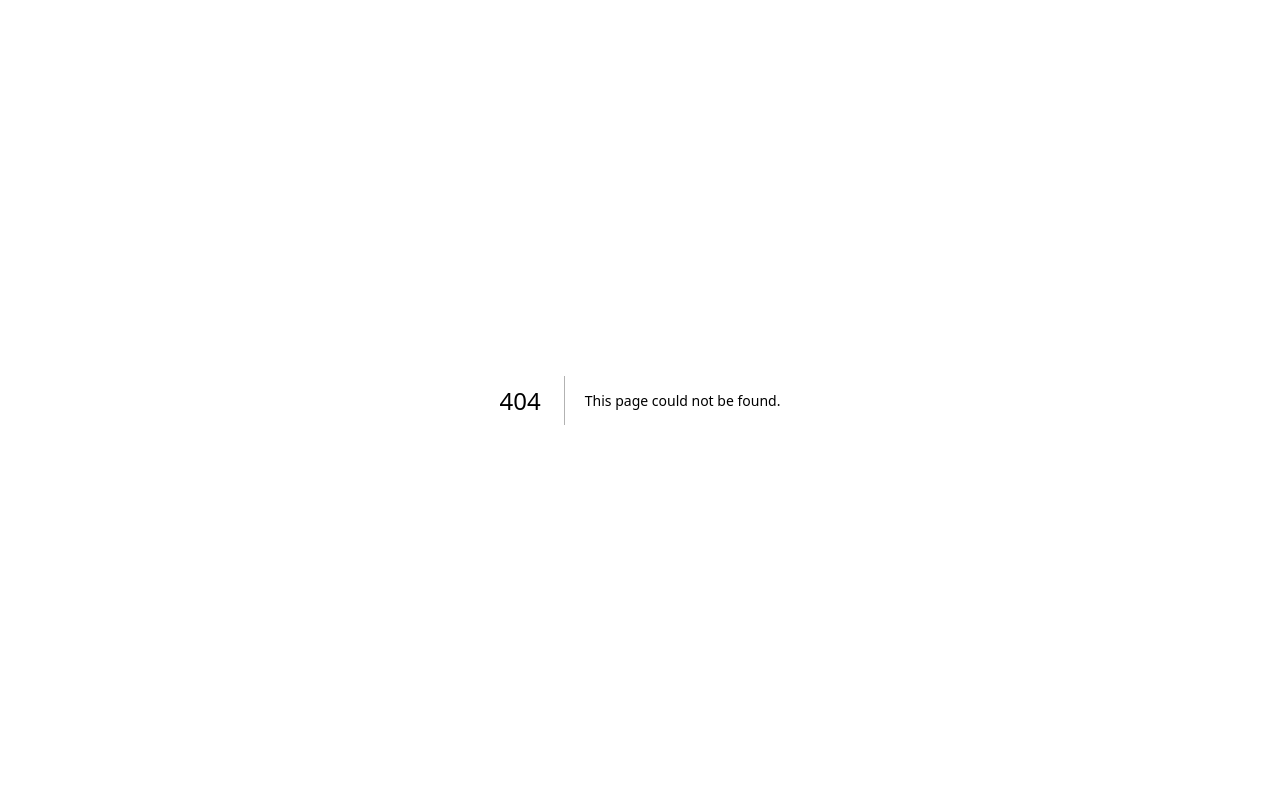
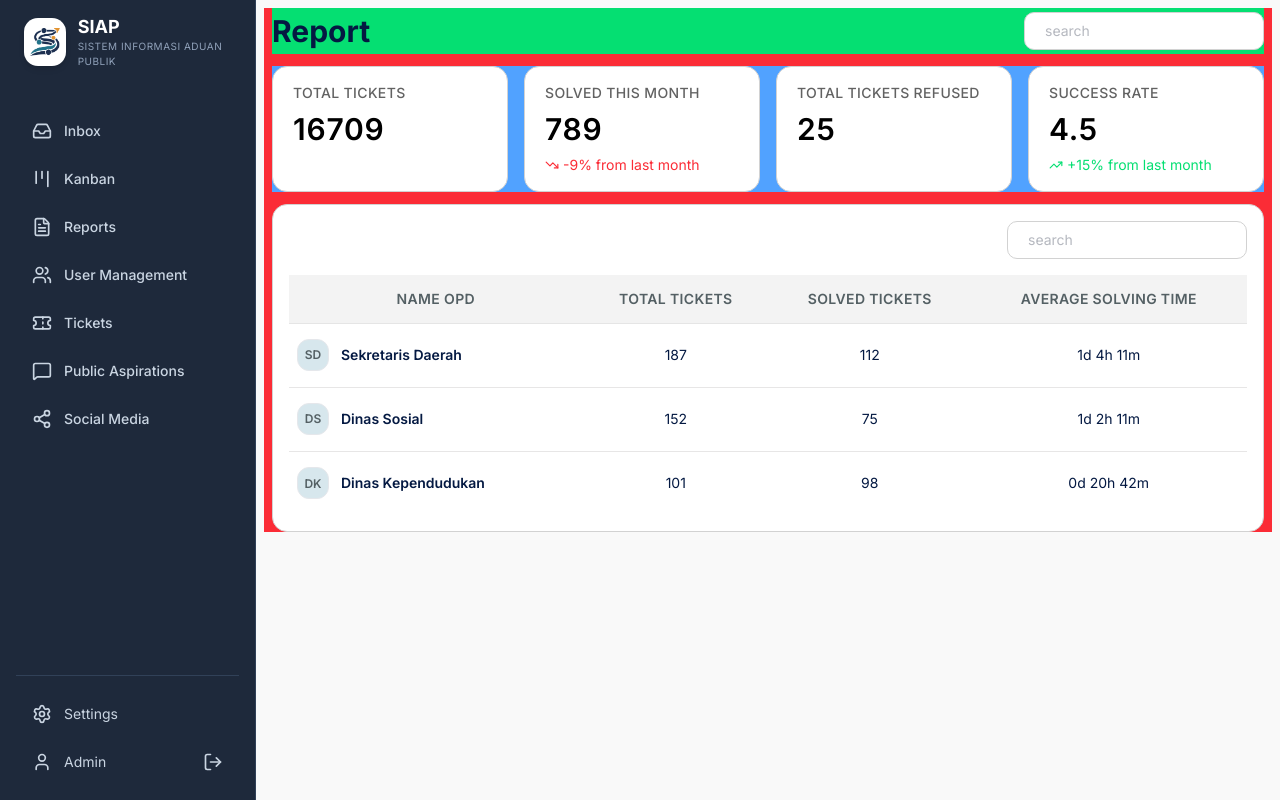
Before and after one commit to hibahsiap/SIAP, a Next.js app: page /dashboard/reports in a window 1280 px wide. Before the commit this address had no page. Built offline with nearby package versions, Linux system fonts and the light colour scheme.

Commit message:
feat: design card statistic and table

```diff
--- /dev/null
+++ b/app/dashboard/reports/page.tsx
@@ -0,0 +1,88 @@
+import CardStats from "@/components/CardStats";
+import SearchField from "@/components/SearchField";
+import TableTemplate, { ColumnDefinition } from "@/components/TableTemplate";
+import { formatNameCell, TableRowData } from "@/constants/tableFormats";
+
+const stats = [
+    {
+        title: "total tickets",
+        number: 16709,
+    },
+    {
+        title: "solved this month",
+        number: 789,
+        trend: false,
+        numberTrend: 9,
+    },
+    {
+        title: "total tickets refused",
+        number: 25,
+    },
+    {
+        title: "success rate",
+        number: 4.5,
+        trend: true,
+        numberTrend: 15,
+    },
+]
+
+export default function Reports() {
+
+    // Definisi Kolom khusus untuk halaman issue category
+    const userColumns: ColumnDefinition[] = [
+        {
+        header: "NAME OPD",
+        key: "name",
+        cell: (_, rowData) => formatNameCell(rowData)
+        },
+        { header: "TOTAL TICKETS", key: "totalTickets" },
+        { header: "SOLVED TICKETS", key: "solvedTickets" },
+        { header: "AVERAGE SOLVING TIME", key: "averageSolvingTime" },
+        // // {
+        // // header: "ROLE",
+        // // key: "role",
+        // // cell: (value) => formatRoleCell(value)
+        // // },
+        // {
+        // header: "ACTIONS",
+        // key: "actions",
+        // className: "text-right",
+        // cell: (_, rowData) => formatActionCell(rowData, handleEdit, handleDelete)
+        // },
+    ];
+
+     // contoh
+    const userData: TableRowData[] = [
+        { id: "1", name: "Sekretaris Daerah", totalTickets: 187, solvedTickets: 112, averageSolvingTime: "1d 4h 11m"},
+        { id: "2", name: "Dinas Sosial", totalTickets: 152, solvedTickets: 75, averageSolvingTime: "1d 2h 11m"},
+        { id: "3", name: "Dinas Kependudukan", totalTickets: 101, solvedTickets: 98, averageSolvingTime: "0d 20h 42m"},
+    ];
+
+    return (
+        <div className="bg-red-500 flex flex-col gap-3 px-2">
+            <div className="bg-green-400 flex flex-row items-center justify-between py-1">
+                <h1 className="font-bold text-3xl text-[#041942]">Report</h1>
+                <SearchField placeholder="search" className="w-60"/>
+            </div>
+            <div className="bg-blue-400 grid grid-cols-4 gap-4">
+                {stats.map((stat, index) => {
+                    return (
+                        <CardStats
+                            key={index}
+                            title={stat.title}
+                            number={stat.number}
+                            trend={stat.trend}
+                            numberTrend={stat.numberTrend}
+                        />
+                    )
+                })}
+            </div>
+            <div className="border border-[#D2D2D2] p-4 rounded-[15px] flex flex-col items-end gap-4 bg-white">
+                <SearchField placeholder="search" className="w-60"/>
+                <div className="w-full">
+                    <TableTemplate columns={userColumns} data={userData} position="text-center"/>
+                </div>
+            </div>
+        </div>
+    )
+}
--- /dev/null
+++ b/components/CardStats.tsx
@@ -0,0 +1,35 @@
+import { TrendingDown, TrendingUp } from "lucide-react";
+
+interface CardStatsProps {
+    title: string,
+    number: number,
+    trend?: boolean,
+    numberTrend?: number,
+}
+
+const CardStats = ({title, number, trend, numberTrend}: CardStatsProps) => {
+    let isTrend = false
+    if (trend != undefined) {
+        isTrend = true
+    }
+
+    return (
+        <div className="bg-white px-5 py-4 rounded-[15px] border border-[#D2D2D2] flex flex-col gap-2">
+            <h4 className="text-[#626262] uppercase font-medium text-sm tracking-wide">{title}</h4>
+            <h3 className="text-black font-semibold text-3xl tracking-wide">{number}</h3>
+
+            {/* tampilkan trend */}
+            {isTrend && <>
+                {trend ?
+                <p className="text-green-400 flex items-center gap-1 text-sm">
+                    <TrendingUp size={14}/> +{numberTrend}% from last month
+                </p> :
+                <p className="text-red-500 flex items-center gap-1 text-sm">
+                    <TrendingDown size={14}/> -{numberTrend}% from last month
+                </p>}
+            </>}
+        </div>
+    )
+}
+
+export default CardStats;
--- a/components/SearchField.tsx
+++ b/components/SearchField.tsx
@@ -6,14 +6,15 @@ import { useState } from "react";
 interface SearchFieldProps {
     // icon?: any,
     // title: string,
-    placeholder: string
+    placeholder: string,
+    className?: string
 }
 
-const SearchField = ({placeholder}: SearchFieldProps) => {
+const SearchField = ({placeholder, className}: SearchFieldProps) => {
     const [value, setValue] = useState("")
 
     return (
-        <div className="flex gap-2 border border-[#D2D2D2] bg-white rounded-lg p-3 text-sm w-full text-[#6B7280]">
+        <div className={`flex gap-2 border border-[#D2D2D2] bg-white rounded-lg px-3 py-2 text-sm text-[#6B7280] ${className}`}>
 
             <Search size={16} />
 
--- a/components/TableTemplate.tsx
+++ b/components/TableTemplate.tsx
@@ -20,24 +20,25 @@ interface TableTemplateProps {
     columns: ColumnDefinition[],
     // data: any[],
     data: TableRowData[];
+    position?: string;
     // renderCell: (item: any, columnKey: string) => ReactNode;
 }
 
-const TableTemplate = ({columns, data}: TableTemplateProps) => {
+const TableTemplate = ({columns, data, position}: TableTemplateProps) => {
     return (
         <div>
             <Table>
                 <TableHeader className="bg-[#F3F3F3]">
                     <TableRow>
                         {columns.map((col) => (
-                            <TableHead key={col.key} className="uppercase text-[#546064] font-semibold tracking-wide h-12">{col.header}</TableHead>
+                            <TableHead key={col.key} className={`uppercase text-[#546064] font-semibold tracking-wide h-12 ${position}`}>{col.header}</TableHead>
                         ))}
                     </TableRow>
                 </TableHeader>
                 <TableBody>
                     {data.length > 0 ? (
                         data.map((row, rowIndex) => (
-                            <TableRow key={rowIndex} className="border-b border-[#546064] text-[#041942] capitalize text-[14px] h-16">
+                            <TableRow key={rowIndex} className={`border-b border-[#e7e6e6] text-[#041942] capitalize text-[14px] h-16 ${position}`}>
                                 {columns.map((col) => (
                                     <TableCell key={col.key}>
                                         {col.cell ? col.cell(row[col.key as keyof TableRowData], row) : row[col.key as keyof TableRowData]}
--- a/constants/tableFormats.tsx
+++ b/constants/tableFormats.tsx
@@ -12,6 +12,9 @@ export interface TableRowData {
   role?: 'ADMIN' | 'OPD' | 'STAFF';
   category?: string;
   nameOPD?: string;
+  totalTickets?: number;
+  solvedTickets?: number;
+  averageSolvingTime?: string;
   // ... tambahkan properti lain sesuai kebutuhan API
 }
 
```
